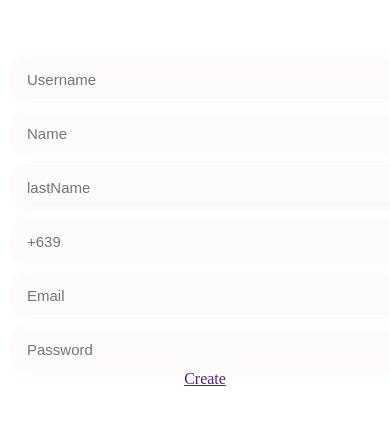
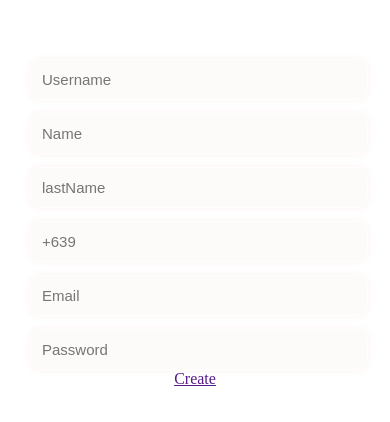
Before and after one commit to root-19/shopwebsite, a plain HTML site: page createACCOUNT.html in a window 390 px wide. Shown: the part 120-542 px from the top of the page. Drawn offline with Linux system fonts and the light colour scheme; some packages are replaced by stand-ins of ours; a script that the page names is missing.

Commit message:
Update create.css

```diff
--- a/create.css
+++ b/create.css
@@ -27,7 +27,7 @@ body{
     font-weight: normal;
     margin: 0;
 }
-#registrationForm{
+#login{
     width: 380px;
     height: 350px;
     margin:30px auto;
@@ -56,7 +56,7 @@ input{
     color: aqua;
 }
 
-#btnCreate{
+#btnLogin{
     width: 98%;
     display: block;
     margin-top: 15px;
@@ -107,7 +107,7 @@ hr{
     padding: 15px;
 }
 /*******CREATE ACCOUNT**********/
-#create{
+#registrationForm{
     width: 380px;
     height: 350px;
     margin:30px auto;
@@ -127,7 +127,7 @@ hr{
     width: 330px;
     margin: 30px auto;
    }
-   #create{
+   #registrationForm{
     width: 330px;
     margin: 30px auto;
    }
```
